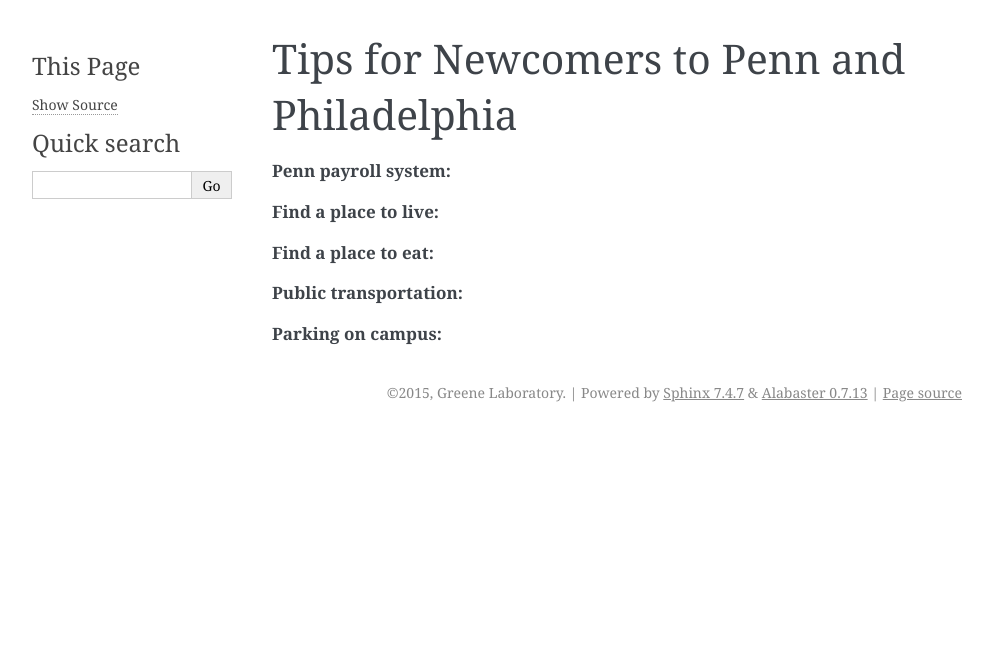
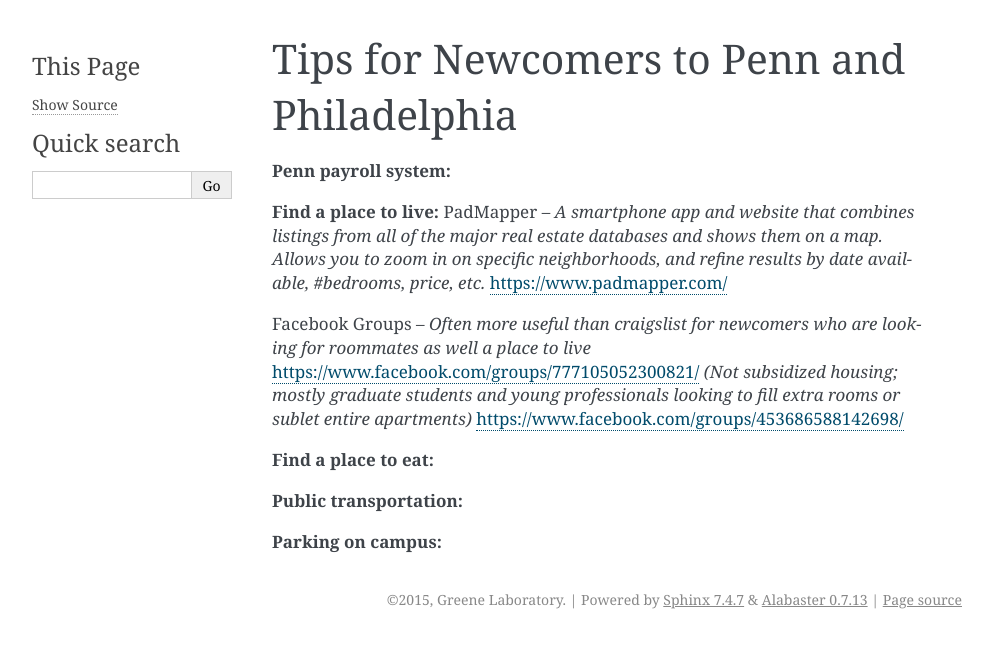
Before and after one commit to greenelab/onboarding, a Sphinx documentation site: the page built from source/newcomers_info.rst, in a window 1280 px wide. Shown: the top 648 px of the page, without its empty margins (148-1141 px from the left). Built offline with Sphinx 7.4.7, drawn with Linux system fonts in a browser that asks for light colours.

Commit message:
newcomers_info.rst edited online with Bitbucket

```diff
--- a/source/newcomers_info.rst
+++ b/source/newcomers_info.rst
@@ -4,6 +4,15 @@ Tips for Newcomers to Penn and Philadelphia
 **Penn payroll system:**
 
 **Find a place to live:**
+PadMapper -- *A smartphone app and website that combines listings from all of the major real estate databases and shows them on a map.*
+*Allows you to zoom in on specific neighborhoods, and refine results by date available, #bedrooms, price, etc.*
+https://www.padmapper.com/
+
+Facebook Groups -- *Often more useful than craigslist for newcomers who are looking for roommates as well a place to live*
+https://www.facebook.com/groups/777105052300821/
+*(Not subsidized housing; mostly graduate students and young professionals looking to fill extra rooms or sublet entire apartments)*
+https://www.facebook.com/groups/453686588142698/
+
 
 **Find a place to eat:**
 
```
